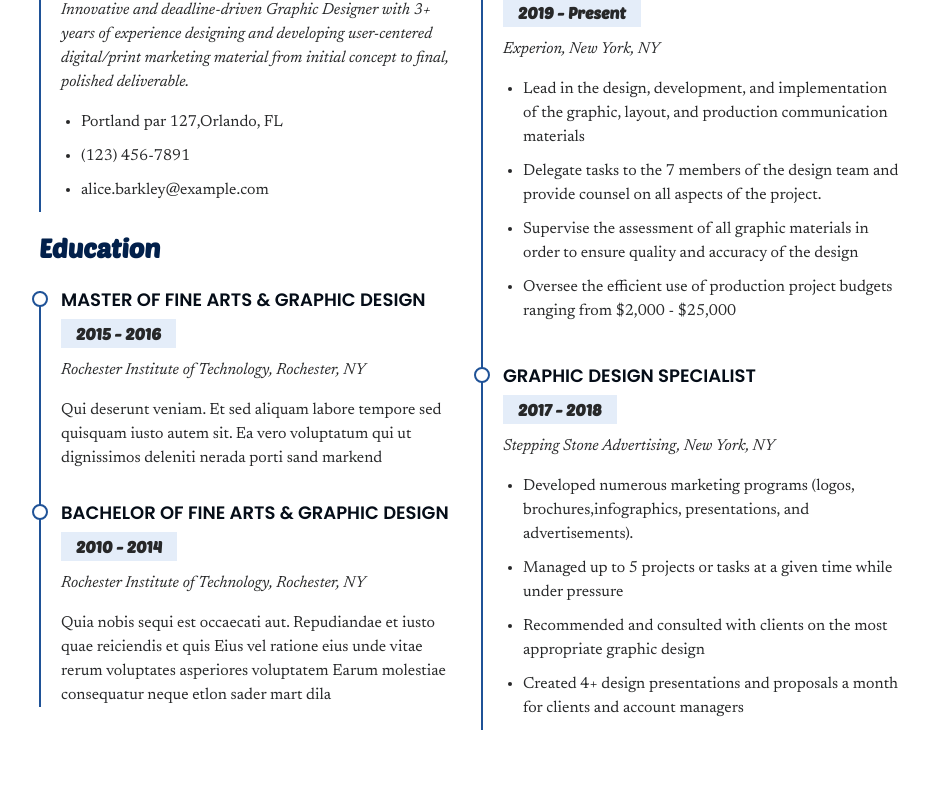
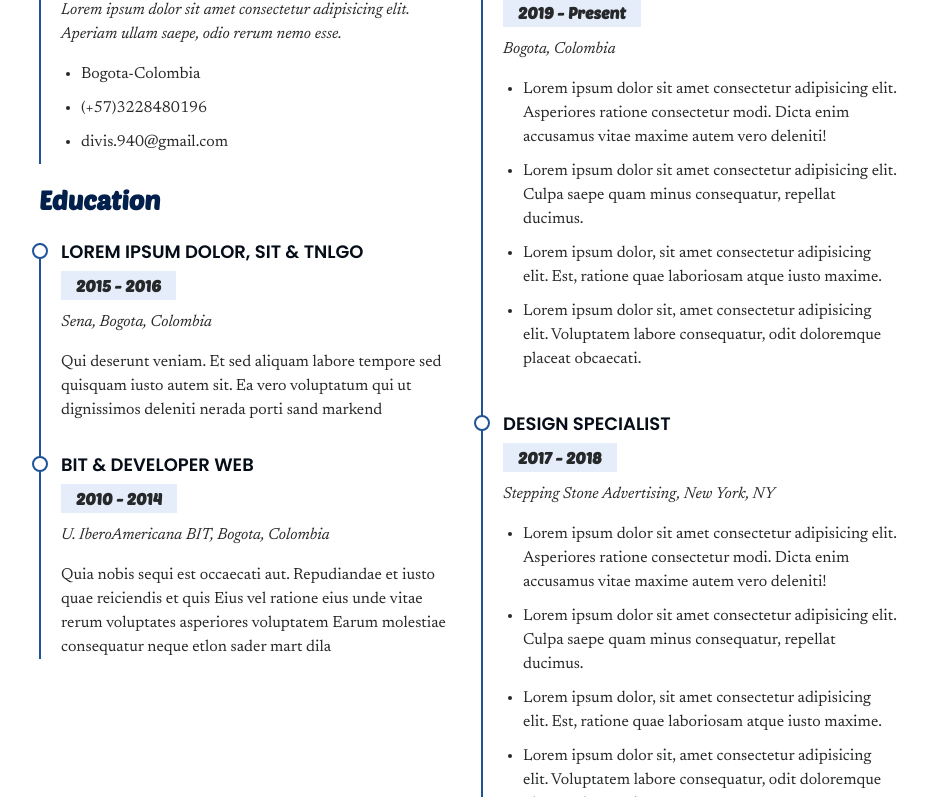
Before and after one commit to DavysTorres/Proyecto_Portafolio, a plain HTML site: page index.html in a window 1280 px wide. Shown: the part 2198-2995 px from the top of the page, without its empty margins (321-1250 px from the left). Drawn offline with nearby package versions, Linux system fonts and the light colour scheme; a web font is replaced by a local one.

Commit message:
mas cambios en el portafolio

```diff
--- a/index.html
+++ b/index.html
@@ -177,51 +177,51 @@
           <div class="col-lg-6" data-aos="fade-up">
             <h3 class="resume-title">Sumary</h3>
             <div class="resume-item pb-0">
-              <h4>Alex Smith</h4>
-              <p><em>Innovative and deadline-driven Graphic Designer with 3+ years of experience designing and developing user-centered digital/print marketing material from initial concept to final, polished deliverable.</em></p>
+              <h4>Davys Torres</h4>
+              <p><em>Lorem ipsum dolor sit amet consectetur adipisicing elit. Aperiam ullam saepe, odio rerum nemo esse.</em></p>
               <ul>
-                <li>Portland par 127,Orlando, FL</li>
-                <li>(123) 456-7891</li>
-                <li>alice.barkley@example.com</li>
+                <li>Bogota-Colombia</li>
+                <li>(+57)3228480196</li>
+                <li>divis.940@gmail.com</li>
               </ul>
             </div>
 
             <h3 class="resume-title">Education</h3>
             <div class="resume-item">
-              <h4>Master of Fine Arts &amp; Graphic Design</h4>
+              <h4>Lorem ipsum dolor, sit &amp; Tnlgo</h4>
               <h5>2015 - 2016</h5>
-              <p><em>Rochester Institute of Technology, Rochester, NY</em></p>
+              <p><em>Sena, Bogota, Colombia</em></p>
               <p>Qui deserunt veniam. Et sed aliquam labore tempore sed quisquam iusto autem sit. Ea vero voluptatum qui ut dignissimos deleniti nerada porti sand markend</p>
             </div>
             <div class="resume-item">
-              <h4>Bachelor of Fine Arts &amp; Graphic Design</h4>
+              <h4>Bit &amp; developer web</h4>
               <h5>2010 - 2014</h5>
-              <p><em>Rochester Institute of Technology, Rochester, NY</em></p>
+              <p><em>U. IberoAmericana BIT, Bogota, Colombia</em></p>
               <p>Quia nobis sequi est occaecati aut. Repudiandae et iusto quae reiciendis et quis Eius vel ratione eius unde vitae rerum voluptates asperiores voluptatem Earum molestiae consequatur neque etlon sader mart dila</p>
             </div>
           </div>
           <div class="col-lg-6" data-aos="fade-up" data-aos-delay="100">
             <h3 class="resume-title">Professional Experience</h3>
             <div class="resume-item">
-              <h4>Senior graphic design specialist</h4>
+              <h4>Senior  specialist</h4>
               <h5>2019 - Present</h5>
-              <p><em>Experion, New York, NY </em></p>
+              <p><em>Bogota, Colombia </em></p>
               <ul>
-                <li>Lead in the design, development, and implementation of the graphic, layout, and production communication materials</li>
-                <li>Delegate tasks to the 7 members of the design team and provide counsel on all aspects of the project. </li>
-                <li>Supervise the assessment of all graphic materials in order to ensure quality and accuracy of the design</li>
-                <li>Oversee the efficient use of production project budgets ranging from $2,000 - $25,000</li>
+                <li>Lorem ipsum dolor sit amet consectetur adipisicing elit. Asperiores ratione consectetur modi. Dicta enim accusamus vitae maxime autem vero deleniti!</li>
+                <li>Lorem ipsum dolor sit amet consectetur adipisicing elit. Culpa saepe quam minus consequatur, repellat ducimus. </li>
+                <li>Lorem ipsum dolor, sit amet consectetur adipisicing elit. Est, ratione quae laboriosam atque iusto maxime.</li>
+                <li>Lorem ipsum dolor sit, amet consectetur adipisicing elit. Voluptatem labore consequatur, odit doloremque placeat obcaecati.</li>
               </ul>
             </div>
             <div class="resume-item">
-              <h4>Graphic design specialist</h4>
+              <h4> design specialist</h4>
               <h5>2017 - 2018</h5>
               <p><em>Stepping Stone Advertising, New York, NY</em></p>
               <ul>
-                <li>Developed numerous marketing programs (logos, brochures,infographics, presentations, and advertisements).</li>
-                <li>Managed up to 5 projects or tasks at a given time while under pressure</li>
-                <li>Recommended and consulted with clients on the most appropriate graphic design</li>
-                <li>Created 4+ design presentations and proposals a month for clients and account managers</li>
+                <li>Lorem ipsum dolor sit amet consectetur adipisicing elit. Asperiores ratione consectetur modi. Dicta enim accusamus vitae maxime autem vero deleniti!</li>
+                <li>Lorem ipsum dolor sit amet consectetur adipisicing elit. Culpa saepe quam minus consequatur, repellat ducimus. </li>
+                <li>Lorem ipsum dolor, sit amet consectetur adipisicing elit. Est, ratione quae laboriosam atque iusto maxime.</li>
+                <li>Lorem ipsum dolor sit, amet consectetur adipisicing elit. Voluptatem labore consequatur, odit doloremque placeat obcaecati.</li>
               </ul>
             </div>
           </div>
@@ -291,19 +291,19 @@
               <div class="address">
                 <i class="bi bi-geo-alt"></i>
                 <h4>Location:</h4>
-                <p>A108 Adam Street, New York, NY 535022</p>
+                <p>Torremolinos, Bogota, Colombia</p>
               </div>
 
               <div class="email">
                 <i class="bi bi-envelope"></i>
                 <h4>Email:</h4>
-                <p>info@example.com</p>
+                <p>deivis.940@gmail.com</p>
               </div>
 
               <div class="phone">
                 <i class="bi bi-phone"></i>
                 <h4>Call:</h4>
-                <p>+1 5589 55488 55s</p>
+                <p>+57 322 8480196</p>
               </div>
 
               <iframe src="https://www.google.com/maps/embed?pb=!1m18!1m12!1m3!1d3976.925162528875!2d-74.12268732620244!3d4.607419342461623!2m3!1f0!2f0!3f0!3m2!1i1024!2i768!4f13.1!3m3!1m2!1s0x8e3f99358ef36d87%3A0x813fb6f541d266ef!2sDg.%2016%20Sur%20%2351-19%2C%20Bogot%C3%A1!5e0!3m2!1ses-419!2sco!4v1713889608079!5m2!1ses-419!2sco" width="400" height="300" style="border:0;" allowfullscreen="" loading="lazy" referrerpolicy="no-referrer-when-downgrade"></iframe>
```
